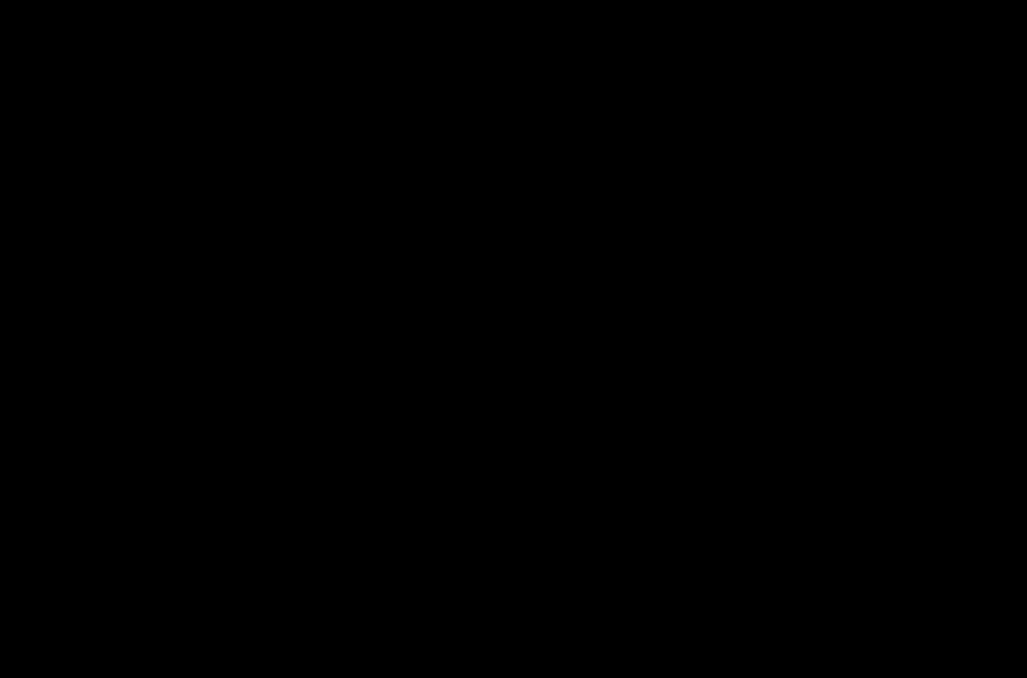
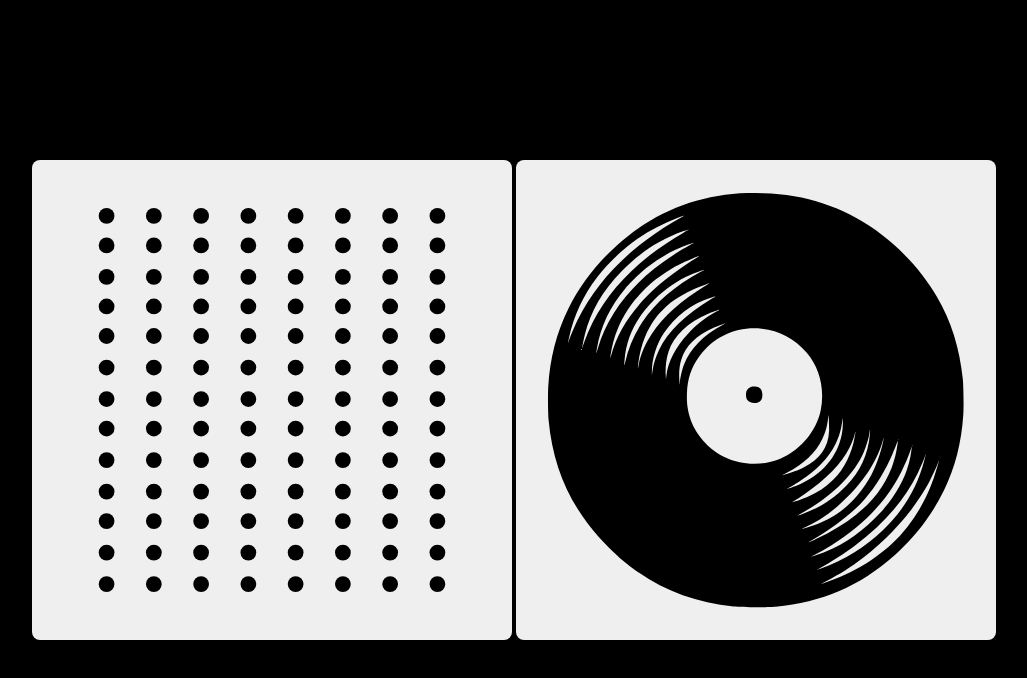
Before and after one commit to amanda-fuhrer/spotifyplayer, a React (Create React App) app: page / in a window 1280 px wide. Shown: the top 678 px of the page, without its empty margins (124-1151 px from the left). Built offline with nearby package versions, Linux system fonts and the light colour scheme.

Commit message:
Set up RecordPlayer and Speaker UI

```diff
--- a/src/App.jsx
+++ b/src/App.jsx
@@ -1,9 +1,12 @@
-import './App.scss';
+import "./App.scss";
+import RecordPlayer from "./components/RecordPlayer/RecordPlayer";
+import Speaker from "./components/Speaker/Speaker";
 
 function App() {
   return (
     <div className="App">
-
+      <Speaker />
+      <RecordPlayer />
     </div>
   );
 }
--- a/src/App.scss
+++ b/src/App.scss
@@ -1,4 +1,7 @@
 .App {
+  display: flex;
+  justify-content: center;
+  align-items: center;
   text-align: center;
   background-color: black;
   height: 100vh;
--- a/src/components/RecordPlayer/RecordPlayer.jsx
+++ b/src/components/RecordPlayer/RecordPlayer.jsx
@@ -1,9 +1,12 @@
 import "./RecordPlayer.scss";
+import Record from "../../assets/images/record.svg";
 
 function RecordPlayer() {
-    return(
-        <div></div>
-    )
+  return (
+    <section className="record">
+      <img src={Record} alt="vinyl record" className="record__img"/>
+    </section>
+  );
 }
 
 export default RecordPlayer;
--- a/src/components/RecordPlayer/RecordPlayer.scss
+++ b/src/components/RecordPlayer/RecordPlayer.scss
@@ -0,0 +1,15 @@
+.record {
+  background-color: #efefef;
+  border-radius: 0.5rem;
+  width: 30rem;
+  height: 30rem;
+  display: flex;
+  justify-content: center;
+  align-items: center;
+  margin: 0.25rem;
+
+  &__img {
+    width: 27rem;
+    height: 27rem;
+  }
+}
--- a/src/components/Speaker/Speaker.jsx
+++ b/src/components/Speaker/Speaker.jsx
@@ -1,7 +1,12 @@
 import "./Speaker.scss";
+import SpeakerGrill from "../../assets/images/speaker-grill.svg";
 
 function Speaker() {
-  return <div></div>;
+  return (
+    <section className="speaker">
+      <img src={SpeakerGrill} alt="speaker grill" className="speaker__img" />
+    </section>
+  );
 }
 
 export default Speaker;
--- a/src/components/Speaker/Speaker.scss
+++ b/src/components/Speaker/Speaker.scss
@@ -0,0 +1,14 @@
+.speaker {
+  background-color: #efefef;
+  border-radius: 0.5rem;
+  width: 30rem;
+  height: 30rem;
+  display: flex;
+  justify-content: center;
+  align-items: center;
+
+  &__img {
+    width: 24rem;
+    height: 24rem;
+  }
+}
```
Also changed, not shown: src/assets/images/record.svg (added), src/assets/images/speaker-grill.svg (added).
